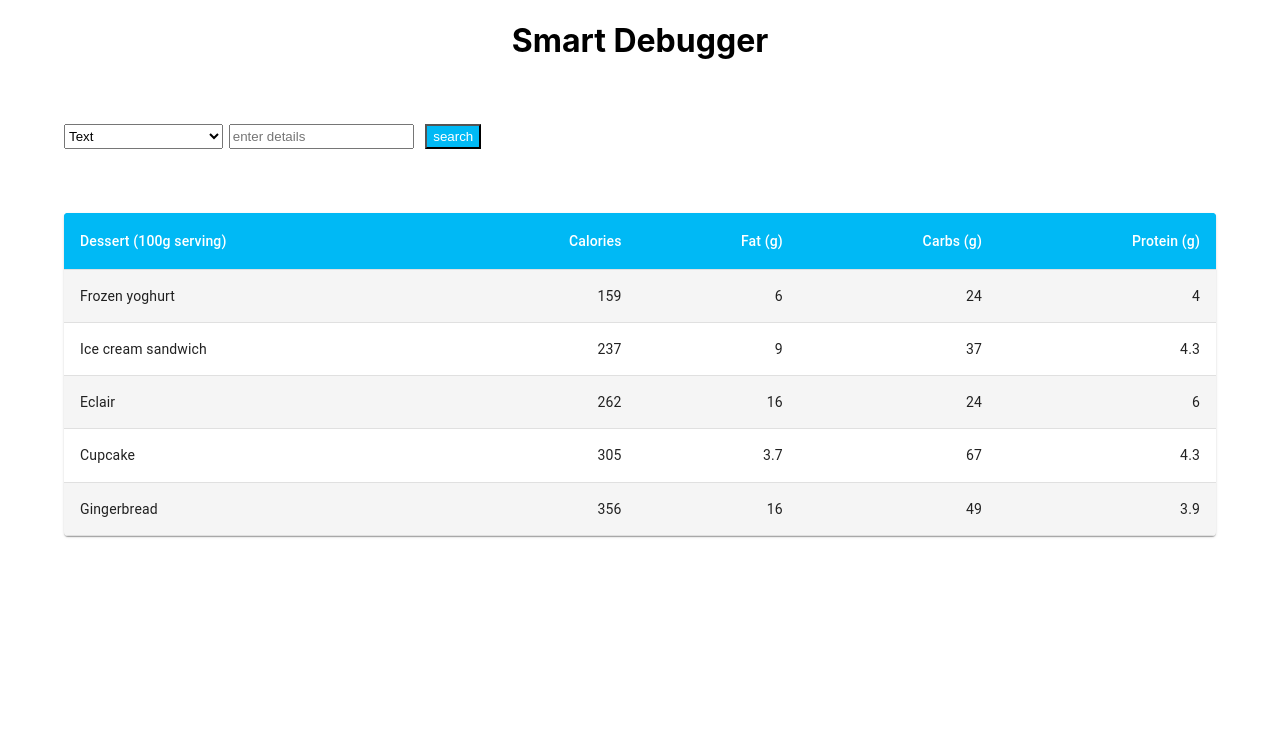
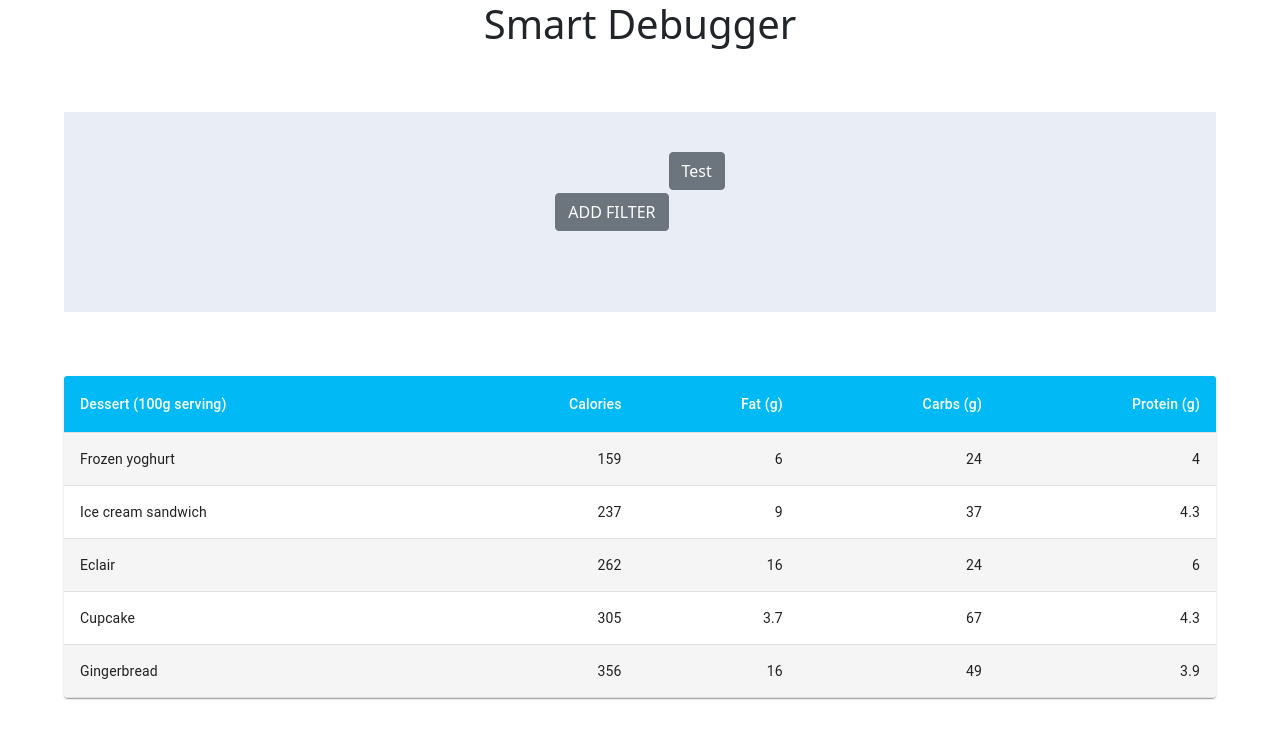
Before and after one commit to sayhaarsh1101/smartDebuggerUI, a Next.js app: page / in a window 1280 px wide. Shown: the top 738 px of the page. Built offline with nearby package versions, Linux system fonts and the light colour scheme.

Commit message:
Filters now being saved to state variable

```diff
--- /dev/null
+++ b/components/Filter.js
@@ -0,0 +1,42 @@
+import React, {useState} from 'react'
+import { Button } from 'reactstrap'
+import CreateFilter from '../popup/CreateFilter'
+
+const Filter = () => {
+    const [transaction, setTransaction] = useState({
+        mid: "",
+        amount: "",
+        systemname: "",
+        time: "",
+        status: ""
+    })
+
+    const [modal, setModal] = useState(false);
+
+    const toggle = () => {
+        setModal(!modal)
+    }
+
+    const saveFilter = (field, fieldValue) => {
+        setTransaction({...transaction, [field]: fieldValue})
+        setModal(false)
+    }
+
+    return (
+        <>
+            <div className = "header text-center" style = {{height: '200px',
+            width: '100%', backgroundColor: '#E9EEF6'}}>
+                <Button className = "btn btn-secondary" style = {{marginTop: '7%'}}
+                onClick = {() => setModal(true)}>
+                    ADD FILTER</Button>
+                <Button onClick = {() => console.log(transaction)}>Test</Button>
+            </div>
+            <div className = "filter-container">
+
+            </div>
+            <CreateFilter toggle = {toggle} modal = {modal} saveFilter = {saveFilter}/>
+        </>
+    )
+}
+
+export default Filter
--- a/package.json
+++ b/package.json
@@ -9,6 +9,7 @@
   },
   "dependencies": {
     "@material-ui/core": "^4.11.4",
+    "bootstrap": "^5.0.1",
     "next": "10.2.3",
     "react": "17.0.2",
     "react-dom": "17.0.2",
--- a/pages/index.js
+++ b/pages/index.js
@@ -3,6 +3,8 @@ import Tables from '../components/Table'
 import { Select } from '@material-ui/core';
 import MenuItem from '@material-ui/core/MenuItem';
 import { FormGroup, Label, Input, Button } from 'reactstrap'
+import Filter from '../components/Filter'
+import 'bootstrap/dist/css/bootstrap.min.css'
 
 export default function Home() {
   return (
@@ -13,14 +15,7 @@ export default function Home() {
       </div>
       <div style={{ marginTop: '5%', marginLeft: '5%', marginRight: '5%' }}>
 
-        <Input style={{height:'25px', marginRight:'0.50%'}} type="select" id="type" placeholder="type" value="orderid">
-          <option value="Text">Text</option>
-          <option value="Number">Numberhhhhhhhhhhhh</option>
-        </Input>
-
-        <Input style={{height:'25px',marginRight:'1%'}} placeholder="enter details"></Input>
-
-        <Button style={{height:'25px',backgroundColor:"#00b9f5",color:"#ffffff"}}>search</Button>{' '}
+        <Filter></Filter>
       </div>
       <div style={{ marginTop: '5%', marginLeft: '5%', marginRight: '5%' }}>
         <Tables></Tables>
--- /dev/null
+++ b/popup/CreateFilter.js
@@ -0,0 +1,53 @@
+import React, { useState } from 'react'
+import { Button, Modal, ModalHeader, ModalBody, ModalFooter } from 'reactstrap';
+import {Form, FormGroup, Label, Input, FormText } from 'reactstrap';
+
+
+const CreateFilter = ({modal, toggle, saveFilter}) => {
+
+
+    const [field, setField] = useState('mid')
+    const [fieldValue, setFieldValue] = useState('')
+
+    const handleChange = (e) => {
+        const {name, value} = e.target
+        if(name === "select") setField(value)
+        else setFieldValue(value)
+    }
+
+    const handleSave = (e) => {
+        saveFilter(field, fieldValue)
+    }
+
+    return (
+        <Modal isOpen={modal} toggle={toggle}>
+        <ModalHeader toggle={toggle}>Select Field and Enter value</ModalHeader>
+        <ModalBody>
+            <Form>
+                <FormGroup>
+                    <Label for="exampleSelect">Choose any field</Label>
+                    <Input type="select" name="select" id="exampleSelect"
+                    onChange = {handleChange}>
+                        <option>mid</option>
+                        <option>amount</option>
+                        <option>systemname</option>
+                        <option>time</option>
+                        <option>status</option>
+                    </Input>
+                </FormGroup>
+                <FormGroup style = {{marginTop: '20px'}}>
+                    <Label for="exampleEmail">Enter the value</Label>
+                    <Input type="email" name="email" id="exampleEmail"
+                     placeholder="eg. 1000" onChange = {handleChange}/>
+                </FormGroup>
+            </Form>
+        </ModalBody>
+        <ModalFooter>
+          <Button color="primary" onClick={handleSave}>Create Filter</Button>{' '}
+          <Button color="secondary" onClick={toggle}>Cancel</Button>
+        </ModalFooter>
+      </Modal>
+    )
+}
+
+export default CreateFilter
```
Also changed, not shown: 2 other files (tests, documents, lock files or other folders).
